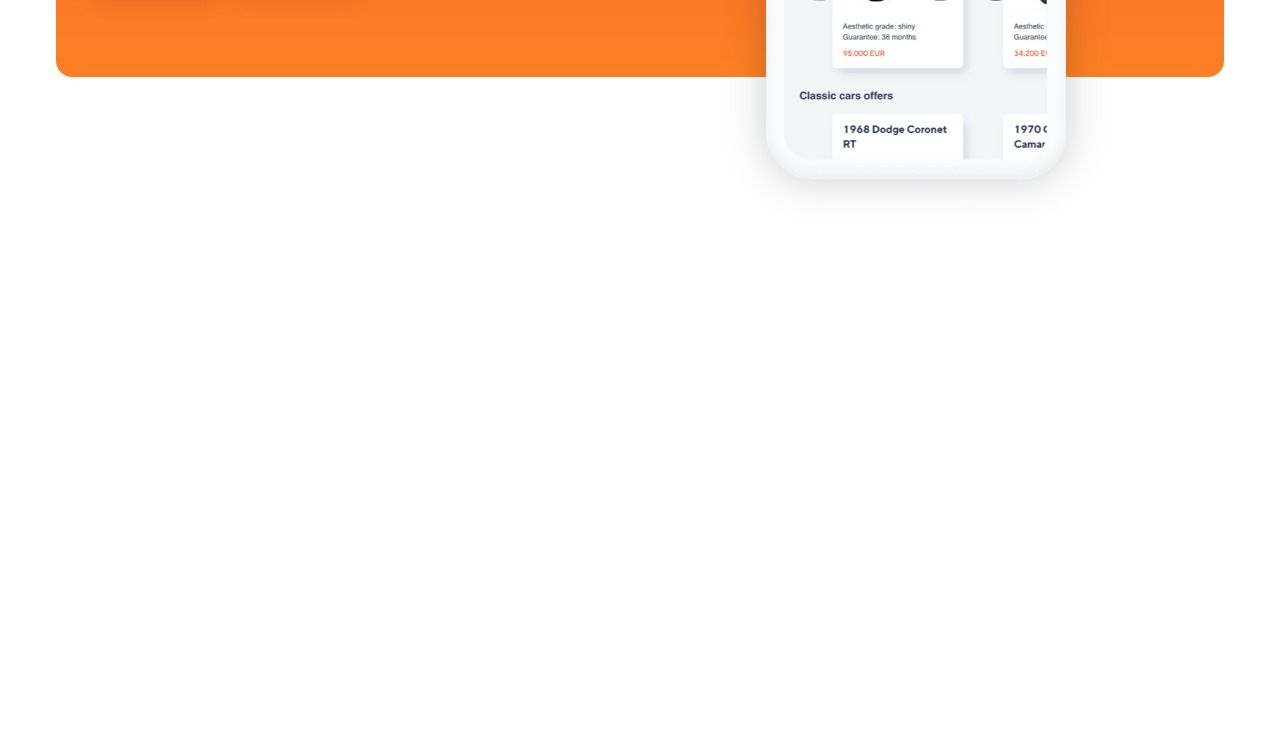
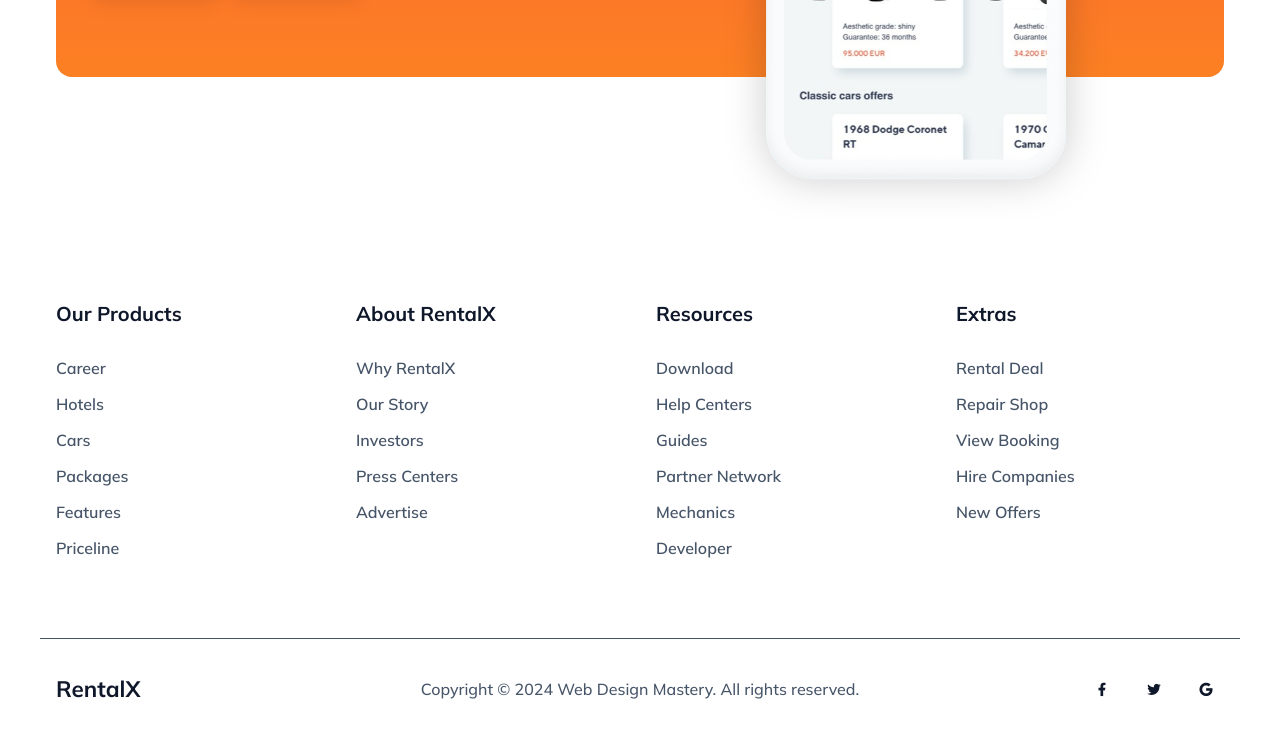
Before and after one commit to BurnettMiao/Build-A-Responsive-Car-Rental-Website-with-Web-Design-Mastery, a plain HTML site: page index.html in a window 1280 px wide. Shown: the part 3215-3954 px from the top of the page. Before the commit the page ends 3436 px from the top, so only its background shows below. Drawn offline with nearby package versions, Linux system fonts and the light colour scheme.

Commit message:
footer finish

```diff
--- a/index.html
+++ b/index.html
@@ -213,6 +213,70 @@
       </div>
     </section>
 
+    <footer>
+      <div class="section__container footer__container">
+        <div class="footer__col">
+          <h4>Our Products</h4>
+          <ul class="footer__links">
+            <li><a href="#">Career</a></li>
+            <li><a href="#">Hotels</a></li>
+            <li><a href="#">Cars</a></li>
+            <li><a href="#">Packages</a></li>
+            <li><a href="#">Features</a></li>
+            <li><a href="#">Priceline</a></li>
+          </ul>
+        </div>
+        <div class="footer__col">
+          <h4>About RentalX</h4>
+          <ul class="footer__links">
+            <li><a href="#">Why RentalX</a></li>
+            <li><a href="#">Our Story</a></li>
+            <li><a href="#">Investors</a></li>
+            <li><a href="#">Press Centers</a></li>
+            <li><a href="#">Advertise</a></li>
+          </ul>
+        </div>
+        <div class="footer__col">
+          <h4>Resources</h4>
+          <ul class="footer__links">
+            <li><a href="#">Download</a></li>
+            <li><a href="#">Help Centers</a></li>
+            <li><a href="#">Guides</a></li>
+            <li><a href="#">Partner Network</a></li>
+            <li><a href="#">Mechanics</a></li>
+            <li><a href="#">Developer</a></li>
+          </ul>
+        </div>
+        <div class="footer__col">
+          <h4>Extras</h4>
+          <ul class="footer__links">
+            <li><a href="#">Rental Deal</a></li>
+            <li><a href="#">Repair Shop</a></li>
+            <li><a href="#">View Booking</a></li>
+            <li><a href="#">Hire Companies</a></li>
+            <li><a href="#">New Offers</a></li>
+          </ul>
+        </div>
+      </div>
+
+      <div class="section__container footer__bar">
+        <h4>RentalX</h4>
+        <p>Copyright © 2024 Web Design Mastery. All rights reserved.</p>
+
+        <ul class="footer__socials">
+          <li>
+            <a href="#"><i class="ri-facebook-fill"></i></a>
+          </li>
+          <li>
+            <a href="#"><i class="ri-twitter-fill"></i></a>
+          </li>
+          <li>
+            <a href="#"><i class="ri-google-fill"></i></a>
+          </li>
+        </ul>
+      </div>
+    </footer>
+
     <script src="https://unpkg.com/scrollreveal"></script>
     <script src="script.js"></script>
   </body>
--- a/style.css
+++ b/style.css
@@ -409,8 +409,81 @@ nav {
   box-shadow: 5px 5px 20px rgba(0, 0, 0, 0.1);
 }
 
+.footer__container {
+  display: grid;
+  gap: 4rem 2rem;
+  border-bottom: 1px solid var(--text-light);
+}
+
+.footer__col h4 {
+  margin-bottom: 2rem;
+  font-size: 1.25rem;
+  font-weight: 700;
+  color: var(--text-dark);
+}
+
+.footer__links {
+  display: grid;
+  gap: 1rem;
+}
+
+.footer__links a {
+  font-weight: 600;
+  color: var(--text-light);
+}
+
+.footer__links a:hover {
+  color: var(--primary-color);
+}
+
+.footer__bar {
+  padding-block: 2rem;
+  display: flex;
+  align-items: center;
+  justify-content: space-between;
+  flex-direction: column;
+  gap: 1rem;
+  flex-wrap: wrap;
+}
+
+.footer__bar h4 {
+  font-size: 1.4rem;
+  font-weight: 700;
+  color: var(--text-dark);
+}
+
+.footer__bar p {
+  font-weight: 500;
+  color: var(--text-light);
+  text-align: center;
+}
+
+.footer__socials {
+  display: flex;
+  align-items: center;
+  gap: 1rem;
+}
+
+.footer__socials a {
+  display: inline-block;
+  padding: 8px 10px;
+  font-size: 1rem;
+  color: var(--text-dark);
+  border-radius: 100%;
+  box-shadow: 5px 5px 20xp rgba(0, 0, 0, 0.1);
+}
+
+.footer__socials a:hover {
+  color: var(--white);
+  background: var(--gradient);
+}
+
 @media (width > 540px) {
   .steps__grid {
+    grid-template-columns: repeat(2, 1fr);
+  }
+
+  .footer__container {
     grid-template-columns: repeat(2, 1fr);
   }
 }
@@ -551,4 +624,20 @@ nav {
     transform: translate(-50%, -50%);
     filter: drop-shadow(0 0 20px rgba(0, 0, 0, 0.2));
   }
+
+  .footer__container {
+    grid-template-columns: repeat(4, 1fr);
+  }
+
+  .footer__bar {
+    flex-direction: row;
+  }
+
+  .footer__bar :is(h4, .footer__socials) {
+    flex: 1;
+  }
+
+  .footer__socials {
+    justify-content: flex-end;
+  }
 }
```
